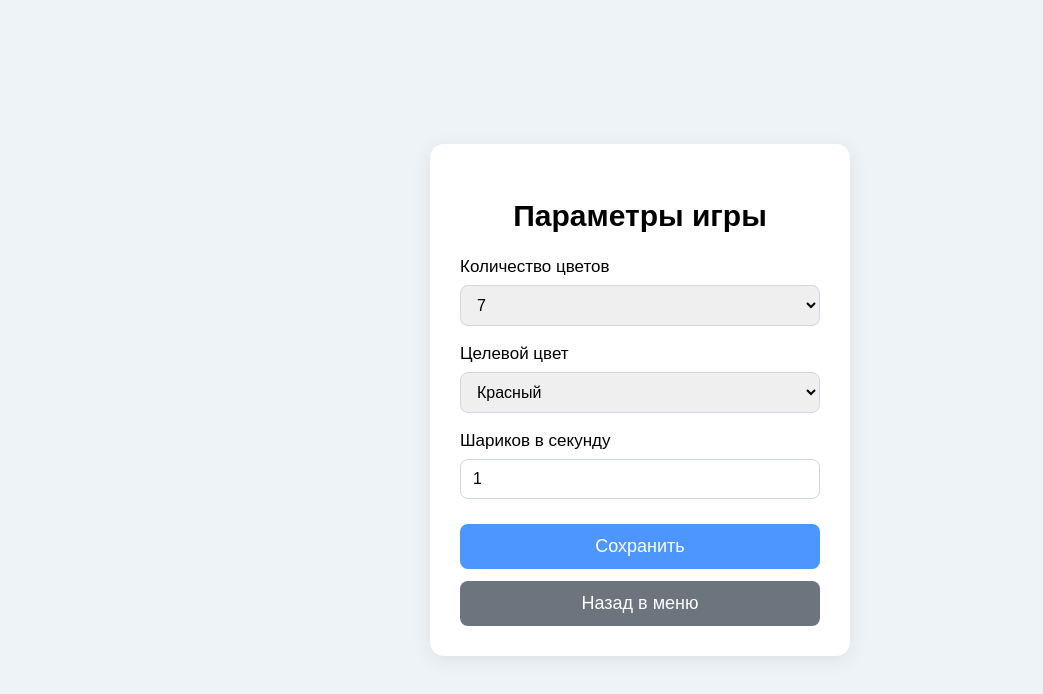
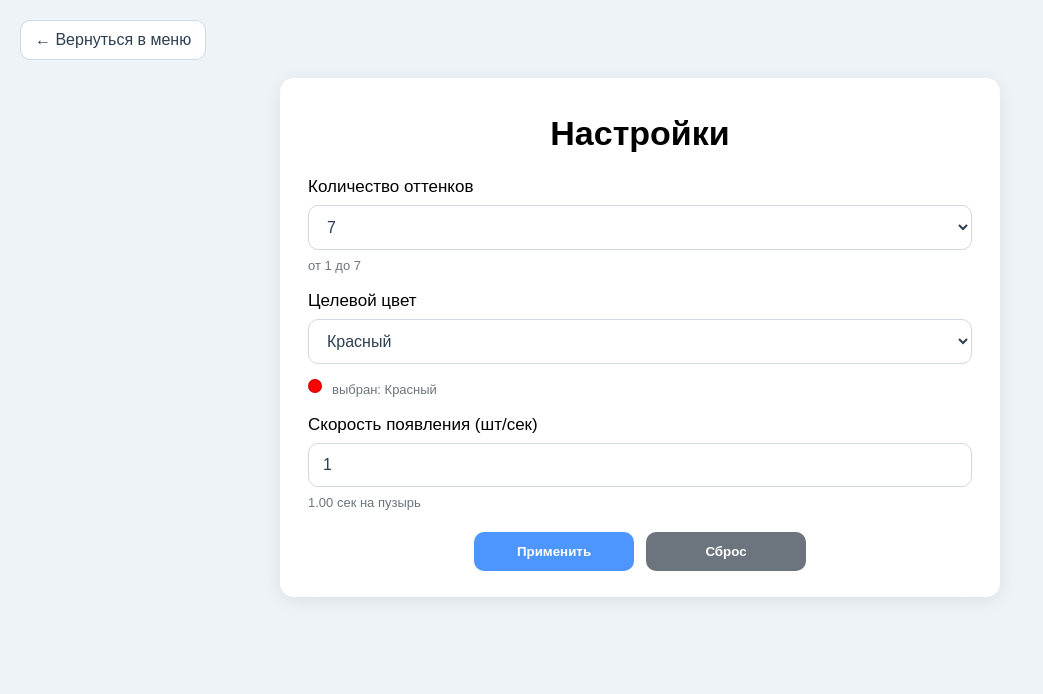
Before and after one commit to reznikovkg/vue-3-docker-compose, a Vue app in the folder vue/: page /options in a window 1280 px wide. Shown: the top 694 px of the page, without its empty margins (0-1043 px from the left). Built offline with nearby package versions, Linux system fonts and the light colour scheme.

Commit message:
labb 1-2

```diff
--- a/vue/src/components/game/BubbleGame.vue
+++ b/vue/src/components/game/BubbleGame.vue
@@ -1,13 +1,11 @@
 <template>
   <section class="bubble-game">
-    <div
-      class="bubble-game__field"
-      @click="(event) => checkBubbleClick(event, event.currentTarget)"
-    >
+    <div ref="gameField" class="bubble-game__field" @click="checkBubbleClick">
       <div
         v-for="item in bubbleList"
         :key="item.id"
         class="bubble-game__bubble"
+        :class="`bubble-game__bubble--${item.sizeType}`"
         :style="getBubbleStyles(item)"
       ></div>
     </div>
@@ -15,37 +13,27 @@
 </template>
 
 <script>
+const typeSize = { big: 110, medium: 70, small: 40 }
+
+const wrongClickPenalty = { big: -5, medium: -3, small: -1 }
+const targetFallPenalty = { big: -10, medium: -6, small: -3 }
+
+const pushFactor = {
+  big: { big: 1, medium: 1.5, small: 2 },
+  medium: { big: 0.5, medium: 1, small: 1.5 },
+  small: { big: 0.25, medium: 0.5, small: 1 }
+}
+
 export default {
   name: 'BubbleGame',
   props: {
-    colorsCount: {
-      type: Number,
-      default: 7
-    },
-    targetColor: {
-      type: String,
-      default: 'red'
-    },
-    spawnRate: {
-      type: Number,
-      default: 1
-    },
-    hitPoints: {
-      type: Number,
-      default: 1
-    },
-    missPoints: {
-      type: Number,
-      default: -5
-    },
-    gameTime: {
-      type: Number,
-      default: 60
-    },
-    onStart: {
-      type: Function,
-      default: null
-    }
+    colorsCount: { type: Number, default: 7 },
+    targetColor: { type: String, default: 'red' },
+    spawnRate: { type: Number, default: 1 },
+    hitPoints: { type: Number, default: 1 },
+    missPoints: { type: Number, default: -5 },
+    gameTime: { type: Number, default: 60 },
+    onStart: { type: Function, default: null }
   },
   emits: ['score', 'finish', 'time'],
   data() {
@@ -72,58 +60,57 @@ export default {
       this.gameActive = true
       this.isPaused = false
       this.timeLeft = this.gameTime
-      if (this.onStart) {
-        this.onStart()
-      }
+
+      if (this.onStart) this.onStart()
+
       this.$emit('score', this.currentScore)
       this.$emit('time', this.timeLeft)
+
       this.setFieldSize()
       this.startTimers()
     },
+
     restartGame() {
       this.runGame()
     },
+
     startTimers() {
       const intervalTime = 1000 / this.spawnRate
-      this.createInterval = setInterval(() => {
-        this.addBubble()
-      }, intervalTime)
-      this.moveInterval = setInterval(() => {
-        this.updateBubblePositions()
-      }, 30)
+
+      this.createInterval = setInterval(() => this.addBubble(), intervalTime)
+      this.moveInterval = setInterval(() => this.updateBubblePositions(), 30)
       this.timerInterval = setInterval(() => {
         this.timeLeft -= 1
         this.$emit('time', this.timeLeft)
-        if (this.timeLeft <= 0) {
-          this.endGame()
-        }
+        if (this.timeLeft <= 0) this.endGame()
       }, 1000)
     },
+
     pauseGame() {
-      if (!this.gameActive || this.isPaused) {
-        return
-      }
+      if (!this.gameActive || this.isPaused) return
       this.isPaused = true
       this.clearTimers()
     },
+
     resumeGame() {
-      if (!this.gameActive || !this.isPaused) {
-        return
-      }
+      if (!this.gameActive || !this.isPaused) return
       this.isPaused = false
       this.startTimers()
     },
+
     endGame() {
       this.clearTimers()
       this.gameActive = false
       this.isPaused = false
       this.$emit('finish', this.currentScore)
     },
+
     stopGame() {
       this.clearTimers()
       this.gameActive = false
       this.isPaused = false
     },
+
     clearTimers() {
       clearInterval(this.createInterval)
       clearInterval(this.moveInterval)
@@ -132,73 +119,226 @@ export default {
       this.moveInterval = null
       this.timerInterval = null
     },
+
     setFieldSize() {
-      const gameField = this.$el?.querySelector('.bubble-game__field')
-      if (gameField) {
-        this.fieldWidth = gameField.clientWidth
-        this.fieldHeight = gameField.clientHeight
-      }
+      if (!this.$refs.gameField) return
+      this.fieldWidth = this.$refs.gameField.clientWidth
+      this.fieldHeight = this.$refs.gameField.clientHeight
     },
-    addBubble() {
-      const availableColors = this.colorList.slice(0, this.colorsCount)
-      const size = this.randomInt(40, 80)
-      const newBubble = {
+
+    getTypeSize(sizeType) {
+      return typeSize[sizeType] || typeSize.medium
+    },
+
+    getTypeRadius(sizeType) {
+      return this.getTypeSize(sizeType) / 2
+    },
+
+    getRandomSizeType() {
+      const r = Math.random()
+      if (r < 0.2) return 'big'
+      if (r < 0.8) return 'medium'
+      return 'small'
+    },
+
+    createBubble({ x, y, sizeType, color }) {
+      const size = this.getTypeSize(sizeType)
+      return {
         id: this.bubbleId++,
-        x: this.randomInt(0, Math.max(0, this.fieldWidth - size)),
-        y: -size,
+        x,
+        y,
+        sizeType,
         size,
-        color: availableColors[this.randomInt(0, availableColors.length - 1)],
+        color,
         speedY: this.randomFloat(1, 3),
         speedX: this.randomFloat(-1.5, 1.5),
         moveStep: this.randomInt(20, 60)
       }
-      this.bubbleList.push(newBubble)
     },
+
+    addBubble() {
+      const availableColors = this.colorList.slice(0, this.colorsCount)
+      const sizeType = this.getRandomSizeType()
+      const size = this.getTypeSize(sizeType)
+      const x = this.randomInt(0, Math.max(0, this.fieldWidth - size))
+      const y = -size
+      const color = availableColors[this.randomInt(0, availableColors.length - 1)]
+      this.bubbleList.push(this.createBubble({ x, y, sizeType, color }))
+    },
+
     updateBubblePositions() {
       this.bubbleList.forEach((item) => {
         item.y += item.speedY
         item.x += item.speedX
         item.moveStep -= 1
+
         if (item.moveStep <= 0) {
           item.speedX = this.randomFloat(-1.5, 1.5)
           item.moveStep = this.randomInt(20, 60)
         }
+
         if (item.x <= 0 || item.x + item.size >= this.fieldWidth) {
           item.speedX *= -1
         }
       })
-      this.bubbleList = this.bubbleList.filter((item) => item.y <= this.fieldHeight + item.size)
+
+      let sum = 0
+      const still = []
+
+      this.bubbleList.forEach((item) => {
+        if (item.y <= this.fieldHeight + item.size) {
+          still.push(item)
+          return
+        }
+        if (item.color === this.targetColor) {
+          sum += targetFallPenalty[item.sizeType] ?? 0
+        }
+      })
+
+      this.bubbleList = still
+
+      if (sum !== 0) {
+        this.currentScore += sum
+        this.$emit('score', this.currentScore)
+      }
     },
-    checkBubbleClick(event, gameField) {
-      if (!this.gameActive || this.isPaused || !gameField) {
-        return
+
+    getBubbleCenter(item) {
+      return { x: item.x + item.size / 2, y: item.y + item.size / 2 }
+    },
+
+    clampBubbleToField(item) {
+      if (item.x < 0) item.x = 0
+      if (item.y < 0) item.y = 0
+      if (item.x + item.size > this.fieldWidth) item.x = this.fieldWidth - item.size
+      if (item.y + item.size > this.fieldHeight) item.y = this.fieldHeight - item.size
+    },
+
+    pickColors(count, availableColors, requiredColor) {
+      const chosen = []
+      if (requiredColor) chosen.push(requiredColor)
+
+      const pool = availableColors.filter((c) => !chosen.includes(c))
+      while (chosen.length < count && pool.length > 0) {
+        const idx = this.randomInt(0, pool.length - 1)
+        chosen.push(pool[idx])
+        pool.splice(idx, 1)
       }
-      const rect = gameField.getBoundingClientRect()
+
+      while (chosen.length < count) {
+        chosen.push(requiredColor || availableColors[0])
+      }
+
+      for (let i = chosen.length - 1; i > 0; i--) {
+        const j = this.randomInt(0, i)
+        const t = chosen[i]
+        chosen[i] = chosen[j]
+        chosen[j] = t
+      }
+
+      return chosen
+    },
+
+    spawnChildren(parent) {
+      if (parent.sizeType === 'big') {
+        this.spawnAround(parent, 3, 'medium')
+      } else if (parent.sizeType === 'medium') {
+        this.spawnAround(parent, 5, 'small')
+      }
+    },
+
+    spawnAround(parent, count, childType) {
+      const availableColors = this.colorList.slice(0, this.colorsCount)
+      const colors = this.pickColors(count, availableColors, parent.color)
+
+      const parentCenter = this.getBubbleCenter(parent)
+      const childSize = this.getTypeSize(childType)
+      const r = parent.size / 2 + childSize / 2 + 10
+
+      for (let i = 0; i < count; i++) {
+        const angle = (2 * Math.PI * i) / count
+        const cx = parentCenter.x + r * Math.cos(angle)
+        const cy = parentCenter.y + r * Math.sin(angle)
+
+        const x = cx - childSize / 2
+        const y = cy - childSize / 2
+
+        const child = this.createBubble({ x, y, sizeType: childType, color: colors[i] })
+        this.clampBubbleToField(child)
+        this.bubbleList.push(child)
+      }
+    },
+
+    applyPushEffect(source) {
+      const src = this.getBubbleCenter(source)
+      const influence = source.size * 2.5
+
+      this.bubbleList.forEach((item) => {
+        if (item.id === source.id) return
+
+        const c = this.getBubbleCenter(item)
+        const dx = c.x - src.x
+        const dy = c.y - src.y
+        const dist = Math.sqrt(dx * dx + dy * dy)
+        if (dist > influence) return
+
+        let vx = item.speedX
+        let vy = item.speedY
+        let len = Math.sqrt(vx * vx + vy * vy)
+
+        if (len < 0.01) {
+          vx = dx
+          vy = dy
+          len = Math.sqrt(vx * vx + vy * vy) || 1
+        }
+
+        vx /= len
+        vy /= len
+
+        const f = (pushFactor[source.sizeType] && pushFactor[source.sizeType][item.sizeType]) || 0
+        const push = f * this.getTypeRadius(item.sizeType)
+
+        item.x += vx * push
+        item.y += vy * push
+        this.clampBubbleToField(item)
+      })
+    },
+
+    checkBubbleClick(event) {
+      if (!this.gameActive || this.isPaused || !this.$refs.gameField) return
+
+      const rect = this.$refs.gameField.getBoundingClientRect()
       const clickX = event.clientX - rect.left
       const clickY = event.clientY - rect.top
-      const touchedBubbles = this.bubbleList.filter((item) => {
-        const centerX = item.x + item.size / 2
-        const centerY = item.y + item.size / 2
+
+      const touched = this.bubbleList.filter((item) => {
+        const center = this.getBubbleCenter(item)
         const radius = item.size / 2
-        const diffX = clickX - centerX
-        const diffY = clickY - centerY
-        const distance = Math.sqrt(diffX * diffX + diffY * diffY)
-        return distance <= radius
+        const dx = clickX - center.x
+        const dy = clickY - center.y
+        return Math.sqrt(dx * dx + dy * dy) <= radius
       })
-      if (touchedBubbles.length === 0) {
-        return
-      }
-      touchedBubbles.forEach((item) => {
-        if (item.color === this.targetColor) {
+
+      if (touched.length === 0) return
+
+      const touchedIds = touched.map((b) => b.id)
+
+      touched.forEach((bubble) => {
+        this.applyPushEffect(bubble)
+
+        if (bubble.color === this.targetColor) {
           this.currentScore += this.hitPoints
         } else {
-          this.currentScore += this.missPoints
+          this.currentScore += wrongClickPenalty[bubble.sizeType] ?? -5
         }
+
+        this.spawnChildren(bubble)
       })
-      const removedIds = touchedBubbles.map((item) => item.id)
-      this.bubbleList = this.bubbleList.filter((item) => !removedIds.includes(item.id))
+
+      this.bubbleList = this.bubbleList.filter((item) => !touchedIds.includes(item.id))
       this.$emit('score', this.currentScore)
     },
+
     getBubbleStyles(item) {
       return {
         width: item.size + 'px',
@@ -208,9 +348,11 @@ export default {
         backgroundColor: item.color
       }
     },
+
     randomInt(min, max) {
       return Math.floor(Math.random() * (max - min + 1)) + min
     },
+
     randomFloat(min, max) {
       return Math.random() * (max - min) + min
     }
@@ -245,10 +387,22 @@ export default {
   &__bubble {
     position: absolute;
     border-radius: 50%;
-    opacity: 0.8;
+    opacity: 0.85;
     box-shadow:
       inset -8px -8px 14px rgba(255, 255, 255, 0.35),
       inset 8px 8px 14px rgba(0, 0, 0, 0.08);
   }
+
+  &__bubble--big {
+    opacity: 0.82;
+  }
+
+  &__bubble--medium {
+    opacity: 0.85;
+  }
+
+  &__bubble--small {
+    opacity: 0.9;
+  }
 }
 </style>
--- a/vue/src/components/pages/GamePage.vue
+++ b/vue/src/components/pages/GamePage.vue
@@ -1,10 +1,11 @@
 <template>
   <section class="bubble-page">
+    <teleport to="body">
       <div v-if="isGameOver" class="bubble-page__modal">
         <div class="bubble-page__modal-box">
           <h2 class="bubble-page__modal-title">Игра завершена</h2>
           <p class="bubble-page__modal-text">Итоговый счёт: {{ finalPoints }}</p>
-        <button class="bubble-page__modal-button" @click="startNewGame">
+          <button class="bubble-page__modal-button" @click="() => startNewGame()">
             Начать заново
           </button>
           <RouterLink class="bubble-page__modal-button bubble-page__modal-button--menu" :to="{ name: 'MENU' }">
@@ -13,10 +14,10 @@
         </div>
       </div>
 
-    <div v-if="isPauseOpen" class="bubble-page__modal">
+      <div v-if="isPauseOpen" class="bubble-page__modal" @click.self="() => closePause()">
         <div class="bubble-page__modal-box">
           <h2 class="bubble-page__modal-title">Пауза</h2>
-        <button class="bubble-page__modal-button" @click="continueGame">
+          <button class="bubble-page__modal-button" @click="() => continueGame()">
             Продолжить
           </button>
           <RouterLink class="bubble-page__modal-button bubble-page__modal-button--menu" :to="{ name: 'MENU' }">
@@ -24,6 +25,7 @@
           </RouterLink>
         </div>
       </div>
+    </teleport>
 
     <aside class="bubble-page__sidebar">
       <h1 class="bubble-page__title">Мыльные пузыри</h1>
@@ -31,18 +33,19 @@
       <p class="bubble-page__info">Количество цветов: {{ colorsCount }}</p>
       <p class="bubble-page__info">Шариков в секунду: {{ spawnRate }}</p>
       <p class="bubble-page__info">За правильный пузырь: +1</p>
-      <p class="bubble-page__info">За неправильный пузырь: -5</p>
+      <p class="bubble-page__info">Штраф за ошибку: большой -5, средний -3, маленький -1</p>
+      <p class="bubble-page__info">Пропуск нужного пузыря: большой -10, средний -6, маленький -3</p>
       <p class="bubble-page__info">Осталось времени: {{ timeLeft }} сек.</p>
       <p class="bubble-page__info">Текущие очки: {{ currentPoints }}</p>
 
       <div class="bubble-page__buttons">
-        <button v-if="!gameStarted" class="bubble-page__button" @click="startNewGame">
+        <button v-if="!gameStarted" class="bubble-page__button" @click="() => startNewGame()">
           Старт
         </button>
         <button
           v-if="gameStarted && !isGameOver"
           class="bubble-page__button bubble-page__button--stop"
-          @click="openPause"
+          @click="() => openPause()"
         >
           Стоп
         </button>
@@ -71,14 +74,11 @@
 </template>
 
 <script>
-import { mapState } from 'vuex'
 import BubbleGame from './../game/BubbleGame.vue'
 
 export default {
   name: 'GamePage',
-  components: {
-    BubbleGame
-  },
+  components: { BubbleGame },
   data() {
     return {
       currentPoints: 0,
@@ -90,7 +90,15 @@ export default {
     }
   },
   computed: {
-    ...mapState(['colorsCount', 'targetColor', 'spawnRate']),
+    colorsCount() {
+      return this.$store.state.colorsCount
+    },
+    targetColor() {
+      return this.$store.state.targetColor
+    },
+    spawnRate() {
+      return this.$store.state.spawnRate
+    },
     targetColorLabel() {
       const colorNames = {
         blue: 'синий',
@@ -130,21 +138,18 @@ export default {
       this.isPauseOpen = false
       this.timeLeft = 60
       this.gameStarted = true
-      if (this.$refs.gameRef) {
-        this.$refs.gameRef.restartGame()
-      }
+      if (this.$refs.gameRef) this.$refs.gameRef.restartGame()
     },
     openPause() {
       this.isPauseOpen = true
-      if (this.$refs.gameRef) {
-        this.$refs.gameRef.pauseGame()
-      }
+      if (this.$refs.gameRef) this.$refs.gameRef.pauseGame()
+    },
+    closePause() {
+      this.isPauseOpen = false
     },
     continueGame() {
       this.isPauseOpen = false
-      if (this.$refs.gameRef) {
-        this.$refs.gameRef.resumeGame()
-      }
+      if (this.$refs.gameRef) this.$refs.gameRef.resumeGame()
     }
   }
 }
@@ -197,14 +202,14 @@ export default {
     text-decoration: none;
     text-align: center;
     box-sizing: border-box;
+  }
 
-    &--stop {
+  &__button--stop {
     background-color: #e85d75;
   }
 
-    &--menu {
+  &__button--menu {
     background-color: #6c757d;
-    }
   }
 
   &__game-area {
@@ -255,10 +260,10 @@ export default {
     cursor: pointer;
     text-decoration: none;
     box-sizing: border-box;
+  }
 
-    &--menu {
+  &__modal-button--menu {
     background-color: #6c757d;
   }
 }
-}
 </style>
--- a/vue/src/components/pages/OptionPage.vue
+++ b/vue/src/components/pages/OptionPage.vue
@@ -1,80 +1,102 @@
 <template>
   <section class="option-page">
+    <RouterLink class="option-page__back" :to="{ name: 'MENU' }">
+      ← Вернуться в меню
+    </RouterLink>
+
     <div class="option-page__box">
-      <h1 class="option-page__title">Параметры игры</h1>
+      <h1 class="option-page__title">Настройки</h1>
 
       <div class="option-page__group">
-        <label class="option-page__label">Количество цветов</label>
-        <select v-model="colorsCount" class="option-page__select">
-          <option :value="1">1</option>
-          <option :value="2">2</option>
-          <option :value="3">3</option>
-          <option :value="4">4</option>
-          <option :value="5">5</option>
-          <option :value="6">6</option>
-          <option :value="7">7</option>
+        <label class="option-page__label">Количество оттенков</label>
+        <select v-model.number="colorsCount" class="option-page__select">
+          <option v-for="n in maxColors" :key="n" :value="n">{{ n }}</option>
         </select>
+        <div class="option-page__hint">от 1 до {{ maxColors }}</div>
       </div>
 
       <div class="option-page__group">
         <label class="option-page__label">Целевой цвет</label>
         <select v-model="targetColor" class="option-page__select">
-          <option value="blue">Синий</option>
-          <option value="green">Зеленый</option>
-          <option value="orange">Оранжевый</option>
-          <option value="pink">Розовый</option>
-          <option value="purple">Фиолетовый</option>
-          <option value="red">Красный</option>
-          <option value="yellow">Желтый</option>
+          <option v-for="c in colors" :key="c.value" :value="c.value">
+            {{ c.label }}
+          </option>
         </select>
+
+        <div class="option-page__color-preview">
+          <span class="option-page__dot" :style="{ backgroundColor: targetColor }"></span>
+          <span class="option-page__hint">выбран: {{ targetColorLabel }}</span>
+        </div>
       </div>
 
       <div class="option-page__group">
-        <label class="option-page__label">Шариков в секунду</label>
-        <input
-          v-model.number="spawnRate"
-          class="option-page__input"
-          type="number"
-          min="0.5"
-          step="0.5"
-        />
+        <label class="option-page__label">Скорость появления (шт/сек)</label>
+        <input v-model.number="spawnRate" class="option-page__input" type="number" min="0.5" step="0.5" />
+        <div class="option-page__hint">{{ speedHint }}</div>
       </div>
 
       <div class="option-page__buttons">
-        <button class="option-page__button" @click="saveSettings">
-          Сохранить
-        </button>
-
-        <RouterLink class="option-page__button option-page__button--secondary" :to="{ name: 'MENU' }">
-          Назад в меню
-        </RouterLink>
+        <button class="option-page__button" @click="() => applySettings()">Применить</button>
+        <button class="option-page__button option-page__button--secondary" @click="() => resetSettings()">Сброс</button>
       </div>
     </div>
   </section>
 </template>
 
 <script>
+import { mapActions, mapGetters } from 'vuex'
+import { COLOR_LIST, COLOR_NAMES } from '@/config/gameConfig'
+
 export default {
   name: 'OptionPage',
   data() {
     return {
+      maxColors: 7,
+      colors: COLOR_LIST,
       colorsCount: 7,
       targetColor: 'red',
       spawnRate: 1
     }
   },
+  computed: {
+    ...mapGetters(['getColorsCount', 'getTargetColor', 'getSpawnRate']),
+    targetColorLabel() {
+      return COLOR_NAMES[this.targetColor] || this.targetColor
+    },
+    speedHint() {
+      if (!this.spawnRate) return ''
+      const sec = (1 / this.spawnRate).toFixed(2)
+      return `${sec} сек на пузырь`
+    }
+  },
   mounted() {
-    this.colorsCount = this.$store.getters.getColorsCount
-    this.targetColor = this.$store.getters.getTargetColor
-    this.spawnRate = this.$store.getters.getSpawnRate
+    this.colorsCount = this.getColorsCount
+    this.targetColor = this.getTargetColor
+    this.spawnRate = this.getSpawnRate
   },
   methods: {
-    saveSettings() {
-      this.$store.dispatch('setColorsCount', Number(this.colorsCount))
-      this.$store.dispatch('setTargetColor', this.targetColor)
-      this.$store.dispatch('setSpawnRate', Number(this.spawnRate))
+    ...mapActions(['setColorsCount', 'setTargetColor', 'setSpawnRate']),
+    applySettings() {
+      let cc = Number(this.colorsCount)
+      let sr = Number(this.spawnRate)
+
+      if (!cc || cc < 1) cc = 1
+      if (cc > this.maxColors) cc = this.maxColors
+      if (!sr || sr < 0.5) sr = 0.5
+
+      this.colorsCount = cc
+      this.spawnRate = sr
+
+      this.setColorsCount(cc)
+      this.setTargetColor(this.targetColor)
+      this.setSpawnRate(sr)
 
       this.$router.push({ name: 'MENU' })
+    },
+    resetSettings() {
+      this.colorsCount = 7
+      this.targetColor = 'red'
+      this.spawnRate = 1
     }
   }
 }
@@ -83,23 +105,40 @@ export default {
 <style scoped lang="scss">
 .option-page {
   min-height: 100vh;
-  display: flex;
-  align-items: center;
-  justify-content: center;
+  padding: 20px;
+  box-sizing: border-box;
   background: #eef3f8;
+  position: relative;
+
+  &__back {
+    display: inline-block;
+    margin-bottom: 18px;
+    padding: 10px 14px;
+    border-radius: 10px;
+    background: #ffffff;
+    border: 1px solid #cfd8e3;
+    color: #2c3e50;
+    text-decoration: none;
+    position: relative;
+    z-index: 3;
+  }
 
   &__box {
-    width: 420px;
-    padding: 30px;
+    max-width: 720px;
+    margin: 0 auto;
+    padding: 26px 28px;
     border-radius: 14px;
     background: #ffffff;
     box-shadow: 0 4px 20px rgba(0, 0, 0, 0.08);
+    position: relative;
+    z-index: 3;
   }
 
   &__title {
-    margin-bottom: 24px;
     text-align: center;
-    font-size: 30px;
+    font-size: 34px;
+    margin: 10px 0 24px;
+    font-weight: 700;
   }
 
   &__group {
@@ -115,34 +154,68 @@ export default {
   &__select,
   &__input {
     width: 100%;
-    padding: 10px 12px;
+    padding: 12px 14px;
     border: 1px solid #cfd8e3;
-    border-radius: 8px;
+    outline: none;
+    border-radius: 10px;
+    background: #ffffff;
+    color: #2c3e50;
     font-size: 16px;
+    position: relative;
+    z-index: 4;
+    pointer-events: auto;
+  }
+
+  &__hint {
+    margin-top: 8px;
+    font-size: 13px;
+    color: #6c757d;
+  }
+
+  &__color-preview {
+    display: flex;
+    align-items: center;
+    gap: 10px;
+    margin-top: 10px;
+  }
+
+  &__dot {
+    width: 14px;
+    height: 14px;
+    border-radius: 50%;
+    border: 1px solid rgba(0, 0, 0, 0.2);
   }
 
   &__buttons {
     display: flex;
-    flex-direction: column;
+    justify-content: center;
     gap: 12px;
-    margin-top: 25px;
+    margin-top: 22px;
+    flex-wrap: wrap;
   }
 
   &__button {
-    display: block;
-    padding: 12px 16px;
+    min-width: 160px;
+    padding: 12px 18px;
     border: none;
-    border-radius: 8px;
+    border-radius: 10px;
     background: #4d96ff;
     color: #ffffff;
-    text-decoration: none;
-    text-align: center;
-    font-size: 18px;
+    font-weight: 700;
     cursor: pointer;
+    position: relative;
+    z-index: 4;
+    pointer-events: auto;
   }
 
   &__button--secondary {
+    @extend .option-page__button;
     background: #6c757d;
+  }
+
+  &::before,
+  &::after {
+    pointer-events: none;
   }
 }
 </style>
--- /dev/null
+++ b/vue/src/config/gameConfig.js
@@ -0,0 +1,16 @@
+export const COLOR_VALUES = ['blue', 'green', 'orange', 'pink', 'purple', 'red', 'yellow']
+
+export const COLOR_NAMES = {
+  blue: 'Синий',
+  green: 'Зеленый',
+  orange: 'Оранжевый',
+  pink: 'Розовый',
+  purple: 'Фиолетовый',
+  red: 'Красный',
+  yellow: 'Желтый'
+}
+
+export const COLOR_LIST = COLOR_VALUES.map((value) => ({
+  value,
+  label: COLOR_NAMES[value]
+}))
```
Also changed, not shown: vue/src/store/list.js (+4 -4 lines). Lines whose indentation alone changed are shown as unchanged.
